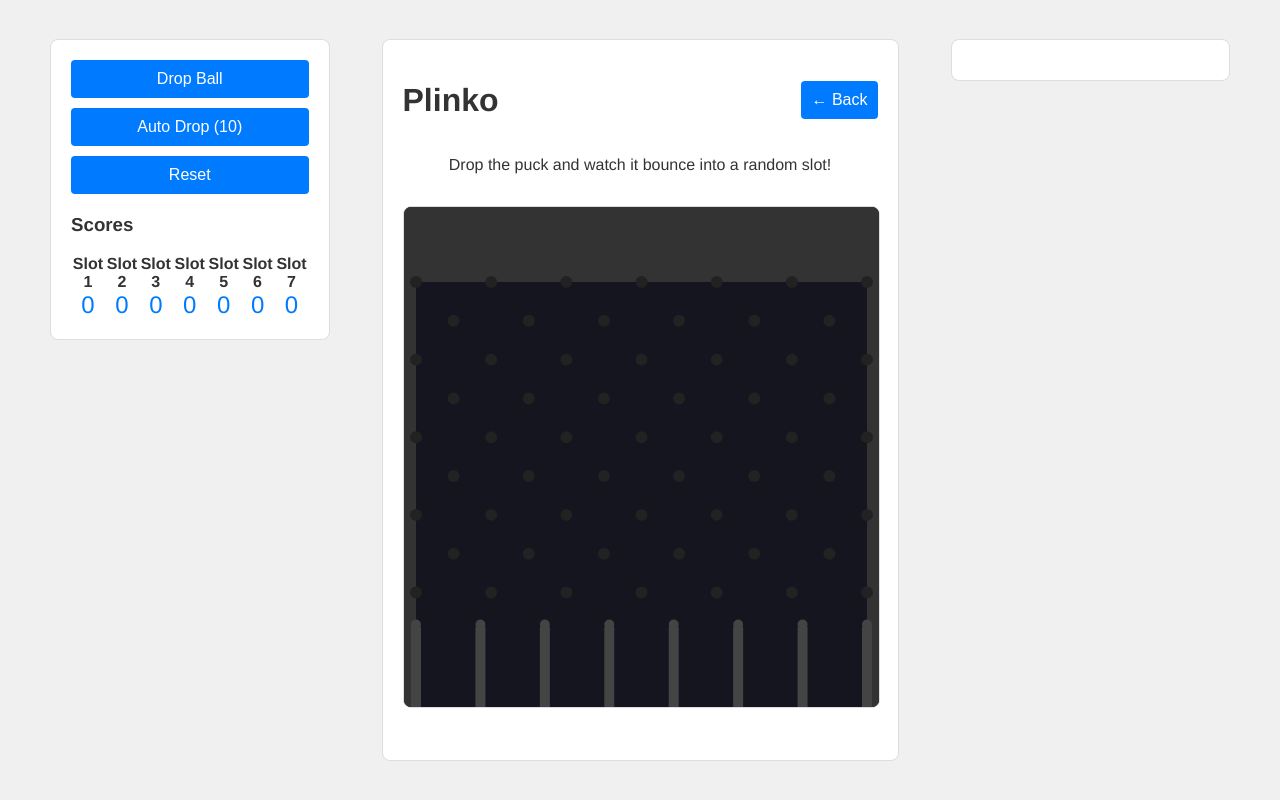
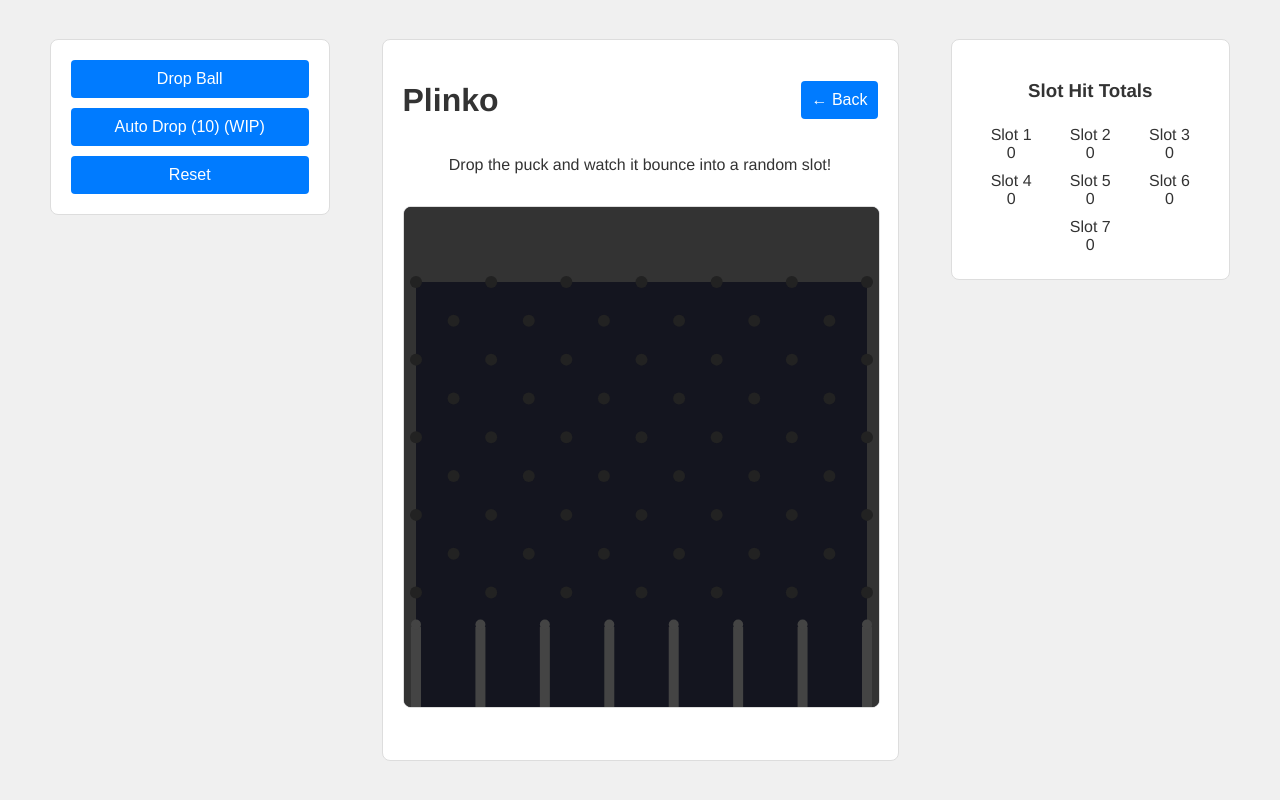
Before and after one commit to baileyfcross/monkeyhacks-ui, a Vue app: page /plinko in a window 1280 px wide. Built offline with nearby package versions, Linux system fonts and the light colour scheme.

Commit message:
Added different phyics and moved slot hit totals to the right

```diff
--- a/src/views/PlinkoView.vue
+++ b/src/views/PlinkoView.vue
@@ -5,18 +5,8 @@
         <!-- Left column intentionally left empty -->
         <div class="controls">
           <button @click="dropBallFromCenter">Drop Ball</button>
-          <button @click="startAutoDrop" :disabled="autoDropping">Auto Drop (10)</button>
+          <button @click="startAutoDrop" :disabled="autoDropping">Auto Drop (10) (WIP)</button>
           <button @click="resetBoard">Reset</button>
-        </div>
-
-        <div class="score-board">
-          <h3>Scores</h3>
-          <div class="slots">
-            <div class="slot" v-for="(s, i) in scores" :key="i">
-              <div class="slot-label">Slot {{ i + 1 }}</div>
-              <div class="slot-score">{{ s }}</div>
-            </div>
-          </div>
         </div>
       </div>
       <div class="plinko-view">
@@ -32,7 +22,15 @@
         </div>
       </div>
       <div class="right-column">
-        <!-- Right column intentionally left empty -->
+        <div class="score-board">
+          <h3>Slot Hit Totals</h3>
+          <div class="slots">
+            <div class="slot" v-for="(s, i) in scores" :key="i">
+              <div class="slot-label">Slot {{ i + 1 }}</div>
+              <div class="slot-score">{{ s }}</div>
+            </div>
+          </div>
+        </div>
       </div>
     </div>
   </main>
@@ -41,7 +39,7 @@
 <script setup lang="ts">
 import { ref, onMounted, onBeforeUnmount } from 'vue'
 import type { Ref } from 'vue'
-import Matter, { Engine, World, Runner, Render, Composite, Bodies, Events } from 'matter-js'
+import Matter, { Engine, World, Runner, Render, Composite, Bodies, Events, Body } from 'matter-js'
 
 const canvasContainer: Ref<HTMLElement | null> = ref(null)
 let engine: Matter.Engine | null = null
@@ -108,7 +106,7 @@ function createPlinkoBoard() {
 
   // Pegs
   const pegSpacingX = usableWidth / (COLUMNS - 1)
-  const pegSpacingY = usableHeight / (ROWS - 1)
+  const pegSpacingY = usableHeight / (ROWS - 1) // Ensure uniform vertical spacing
 
   for (let row = 0; row < ROWS; row++) {
     for (let col = 0; col < COLUMNS; col++) {
@@ -120,6 +118,9 @@ function createPlinkoBoard() {
       if (x > paddingSides + ballRadius && x < containerWidth - paddingSides - ballRadius) {
         const peg = Bodies.circle(x, y, PEG_RADIUS, {
           isStatic: true,
+          restitution: 1.2, // Increase restitution for more bounciness
+          friction: 0, // Reduce friction to prevent stickiness
+          frictionStatic: 0, // Reduce static friction to prevent stickiness
           render: { fillStyle: '#222' },
         })
         World.add(world, peg)
@@ -134,10 +135,16 @@ function createPlinkoBoard() {
 
       const leftPeg = Bodies.circle(leftExtraPegX, y, PEG_RADIUS, {
         isStatic: true,
+        restitution: 1.2, // Increase restitution for more bounciness
+        friction: 0, // Reduce friction to prevent stickiness
+        frictionStatic: 0, // Reduce static friction to prevent stickiness
         render: { fillStyle: '#222' },
       })
       const rightPeg = Bodies.circle(rightExtraPegX, y, PEG_RADIUS, {
         isStatic: true,
+        restitution: 1.2, // Increase restitution for more bounciness
+        friction: 0, // Reduce friction to prevent stickiness
+        frictionStatic: 0, // Reduce static friction to prevent stickiness
         render: { fillStyle: '#222' },
       })
 
@@ -225,6 +232,9 @@ function dropBall(x: number) {
     frictionAir: 0.1, // Further increase air resistance to slow down the fall
   })
 
+  // Set initial velocity to zero
+  Body.setVelocity(ball, { x: 0, y: 0 })
+
   World.add(world, ball)
   console.debug('[Plinko] Spawned ball at', { x: ballX, y: spawnY })
 }
@@ -303,11 +313,12 @@ onMounted(() => {
   render = Render.create({
     element: container,
     engine: engine,
-    options: {
-      width: container.clientWidth,
-      height: container.clientHeight,
-      wireframes: false,
-    },
+    options:
+      {
+        width: container.clientWidth,
+        height: container.clientHeight,
+        wireframes: false,
+      },
   })
 
   if (world) {
@@ -467,26 +478,32 @@ button:disabled {
 
 .score-board {
   margin-top: 20px;
+  text-align: center; /* Center the text */
 }
 
 .slots {
   display: flex;
-  justify-content: space-between;
+  justify-content: center; /* Center the slots container */
+  flex-wrap: wrap; /* Allow wrapping to new rows */
   margin-top: 10px;
 }
 
 .slot {
-  flex: 1;
+  flex: 1 1 calc(33.33% - 10px); /* Adjust to fit 3 slots per row with spacing */
   text-align: center;
+  margin: 5px; /* Add spacing between rows */
 }
 
-.slot-label {
-  font-weight: bold;
+@media (max-width: 600px) {
+  .slot {
+    flex: 1 1 calc(50% - 10px); /* Adjust to fit 2 slots per row on smaller screens */
+  }
 }
 
-.slot-score {
-  font-size: 24px;
-  color: #007bff;
+@media (max-width: 400px) {
+  .slot {
+    flex: 1 1 100%; /* Stack slots in a single column on very small screens */
+  }
 }
 
 .header-row {
```
